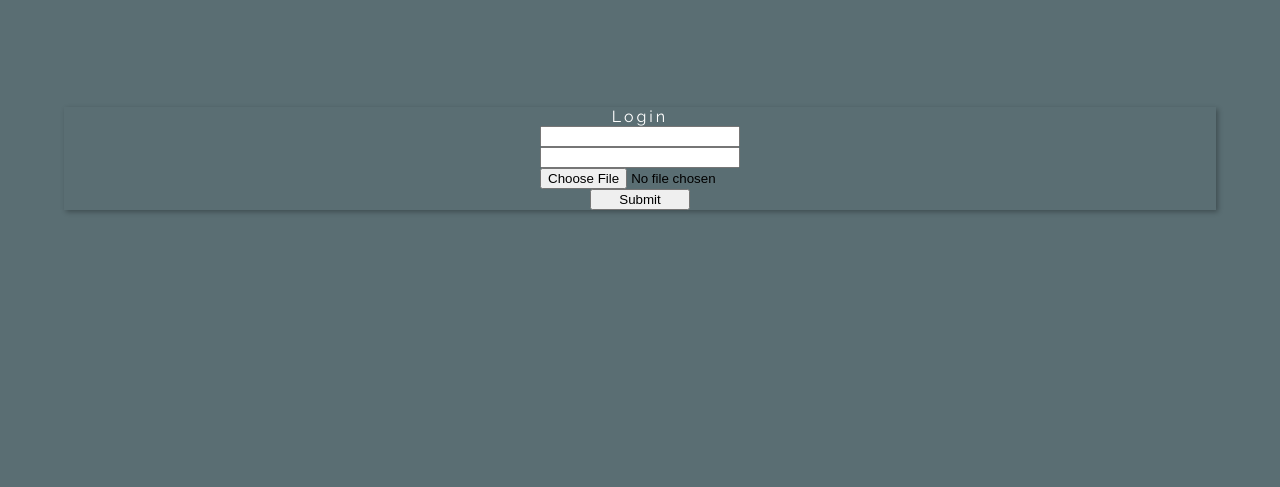
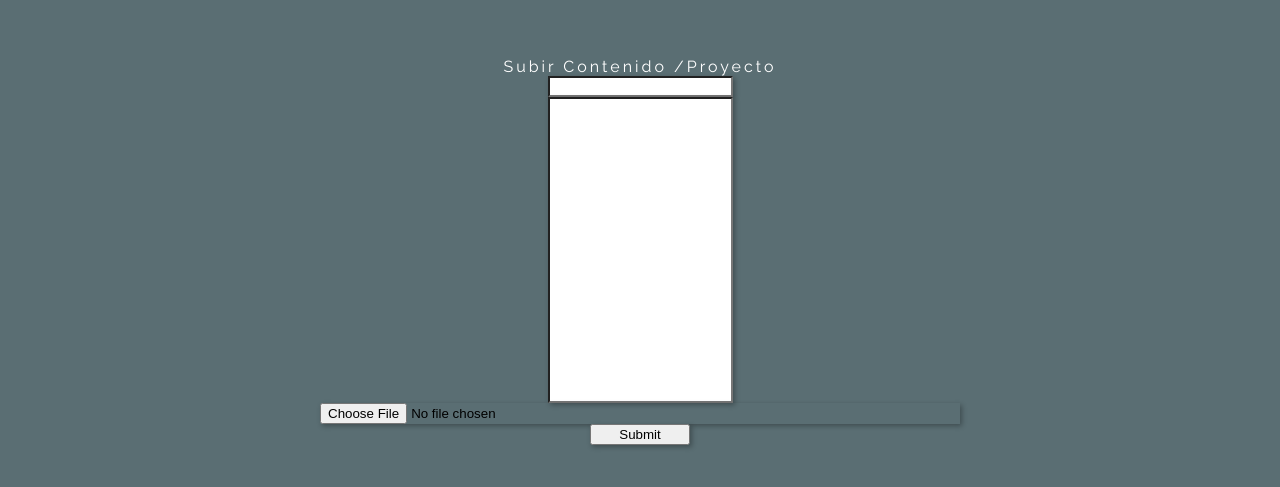
Before and after one commit to DiegoDimitroffPetcoff/ZucaBranch, a React (Create React App) app: page /login/form in a window 1280 px wide. Shown: the part 149-636 px from the top of the page. Built offline with nearby package versions, Linux system fonts and the light colour scheme.

Commit message:
Fix content to add files

```diff
--- a/src/css/head.css
+++ b/src/css/head.css
@@ -72,6 +72,16 @@ h1{
     font-family: 'Raleway', sans-serif;
     color: white;
 
-    padding: 5%;
+
+    cursor: pointer;
+    width: auto;
+    margin: 5px auto;
+}
+
+.button:hover{
+opacity: 0,5;
+transition: 0.5s;
+
+box-shadow:2px 2px 5px rgba(0, 0, 0, 0.3) ;
 
 }
--- a/src/css/login.css
+++ b/src/css/login.css
@@ -1,31 +1,64 @@
-.containerLogin{
+.containerLogin {
   display: flex;
   flex-direction: column;
   align-content: center;
   justify-content: center;
   box-shadow: 2px 2px 5px rgba(0, 0, 0, 0.3);
-  margin: 20% 5%;
+  /* margin: 20% 5%; */
+  width: 100%;
+  height: 100vh;
 }
-form{
-
+form {
   display: flex;
   flex-direction: column;
-  width: 200px;
-  margin: 0 auto;
-
-
-}
-
-button{
-  width: 100px;
+  width: 100%;
   margin: 0 auto;
 }
 
+.loginButton {
+  width: 100px;
+  margin: 0 auto;
+    box-shadow: 2px 2px 5px rgba(0, 0, 0, 0.3);
+}
+
+.fileButton{
+  width: 50%;
+  margin: 0 auto;
+
+  box-shadow: 2px 2px 5px rgba(0, 0, 0, 0.3);
+}
+
+
+.titleForm {
+
+  margin: 0 auto;
+  box-shadow: 2px 2px 5px rgba(0, 0, 0, 0.3);
+}
+
+.description {
+
+  height: 300px;
+  margin: 0 auto;
+  box-shadow: 2px 2px 5px rgba(0, 0, 0, 0.3);
+  overflow: overlay;
+}
+
 @media screen and (max-width: 768px) {
-  .containerLogin{
+  .containerLogin {
     display: flex;
     flex-direction: column;
     align-content: center;
     justify-content: center;
   }
+  .titleForm {
+
+    margin: 0 auto;
+  }
+
+  .description {
+font-size: 10px;
+    height: 200px;
+    margin: 0 auto;
+
+  }
 }
--- a/src/css/main.css
+++ b/src/css/main.css
@@ -10,6 +10,8 @@ body {
   padding: 0;
   overflow: auto;
 }
+
+
 
 #root{
   height: 100vh;
@@ -29,5 +31,7 @@ h1{
 
 p{
   font-size: 20px;
-  color: white
+  color: white;
+  font-family: 'Raleway', sans-serif;
+  text-align: justify;
 }
--- a/src/css/nav.css
+++ b/src/css/nav.css
@@ -15,17 +15,35 @@ ul {
   padding: 0;
   border: none;
 
+  visibility: visible;
+}
 
-  visibility: visible;
+li a {
+  text-decoration: none;
+  color: white;
+  transition: 0.3s;
+}
+
+li a:hover {
+  opacity: 0.5;
+  transition: 0.3s;
 }
 
 li {
   font-family: "Raleway", sans-serif;
   color: white;
-  font-size: 20px;
-  padding: 20px;
+  font-size: 25px;
+  padding:40px;
   width: 20%;
   text-align: center;
+  text-decoration: none;
+
+  text-shadow: 2px 2px 5px rgba(0, 0, 0, 0.3);
+}
+
+a:visited {
+  text-decoration: none;
+  color: white;
 }
 
 .menuBottomn {
--- a/src/pages/auth/login.js
+++ b/src/pages/auth/login.js
@@ -1,7 +1,7 @@
 import React, { useDebugValue } from "react";
 import { Formik } from "formik";
 import axios from "axios";
-import '../../css/login.css'
+import "../../css/login.css";
 
 const Login = () => (
   <div className="containerLogin">
@@ -13,7 +13,7 @@ const Login = () => (
           username: values.name,
           password: values.password,
         });
-        let userData = response.data
+        let userData = response.data;
       }}
     >
       {({
@@ -41,7 +41,7 @@ const Login = () => (
             onBlur={handleBlur}
           />
           {errors.password && touched.password && errors.password}
-          <button type="submit" disabled={isSubmitting}>
+          <button className="loginButton" type="submit" disabled={isSubmitting}>
             Submit
           </button>
         </form>
--- a/src/pages/form/form.js
+++ b/src/pages/form/form.js
@@ -1,22 +1,33 @@
-import React, { useDebugValue } from "react";
+import React from "react";
 import { Formik } from "formik";
 import axios from "axios";
-import '../../css/login.css'
+import "../../css/login.css";
 
 const Form = () => (
   <div className="containerLogin">
-    <h1>Login</h1>
+    <h1>Subir Contenido /Proyecto</h1>
     <Formik
-      initialValues={{ name: "", password: "", file: ""}}
+      initialValues={{ name: "", file: null, description: "" }}
       onSubmit={async (values, { setSubmitting }) => {
-        const response = await axios.post(`https://zucaarqback.onrender.com/project`, {
-          name: values.name,
-          password: values.password,
-          image: values.image
-        });
-        let userData = response.data
-         console.log(JSON.stringify(response.data))
-        console.log(JSON.stringify(userData))
+        const formData = new FormData();
+        formData.append("name", values.name);
+        formData.append("description", values.description);
+        formData.append("file", values.file);
+
+        const response = await axios.post(
+          `https://zucaarqback.onrender.com/project`,
+          formData,
+          {
+            headers: {
+              "Content-Type": "multipart/form-data",
+            },
+          }
+        );
+        let userData = response.data;
+        console.log("INFO ENVIADA");
+        console.log(JSON.stringify(values));
+        console.log("RESPUESTA DEL SERVIDOR");
+        console.log(JSON.stringify(userData));
       }}
     >
       {({
@@ -27,31 +38,38 @@ const Form = () => (
         handleBlur,
         handleSubmit,
         isSubmitting,
-        /* and other goodies */
+        setFieldValue,
       }) => (
-        <form onSubmit={handleSubmit}>
+        <form encType="multipart/form-data" onSubmit={handleSubmit}>
           <input
-            type="name"
+            type="text"
             name="name"
             onChange={handleChange}
+            className="titleForm"
             onBlur={handleBlur}
+            value={values.name}
           />
 
           <input
-            type="description"
+            type="text"
             name="description"
             onChange={handleChange}
+            className="description"
             onBlur={handleBlur}
+            value={values.description}
           />
 
           <input
             type="file"
             name="file"
-            onChange={handleChange}
+            className="fileButton"
+            onChange={(event) => {
+              setFieldValue("file", event.currentTarget.files[0]);
+            }}
             onBlur={handleBlur}
           />
-          {errors.password && touched.password && errors.password}
-          <button type="submit" disabled={isSubmitting}>
+          {errors.file && touched.file && errors.file}
+          <button className="loginButton" type="submit" disabled={isSubmitting}>
             Submit
           </button>
         </form>
--- a/src/pages/projects/project/project.css
+++ b/src/pages/projects/project/project.css
@@ -4,9 +4,34 @@
   display: flex;
   flex-direction: column;
   align-items: center;
+
+  margin: 5%;
+  box-shadow:2px 2px 20px 0px rgba(0, 0, 0, 0.3);
+
 }
 
 .imagenProject {
-  width: 50%;
+  width: 100%;
   box-shadow: 2px 2px 5px rgba(0, 0, 0, 0.3);
+
 }
+
+.title{
+  font-size: 50px;
+  padding: 5%;
+}
+p{
+  padding: 10px;
+}
+
+@media screen and (max-width: 768px) {
+
+  .title{
+    font-size: 30px;
+    padding: 2%;
+  }
+  p{
+    padding: 10px;
+  }
+
+}
```
Lines whose indentation alone changed are shown as unchanged.
